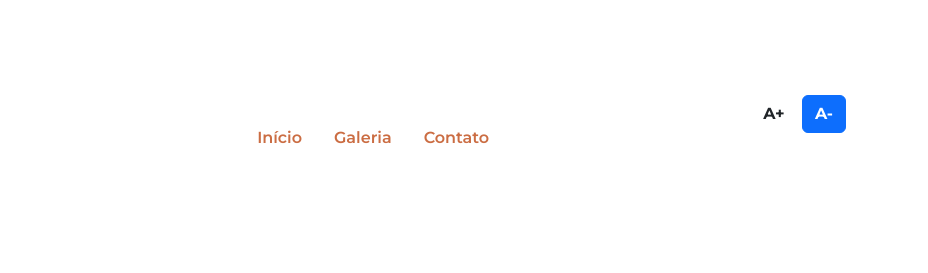
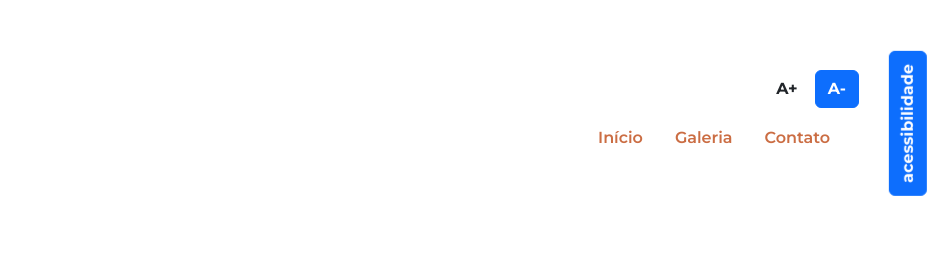
Before and after one commit to JoaoMalko/Site-Acessivel, a plain HTML site: page index.html in a window 1280 px wide. Shown: the top 273 px of the page, 352-1280 px from the left. Drawn offline with nearby package versions, Linux system fonts and the light colour scheme.

Commit message:
index.html

```diff
--- a/index.html
+++ b/index.html
@@ -22,10 +22,13 @@
                 <li class="nav-item"><a class="nav-link" href="#galeria">Galeria</a></li>
                 <li class="nav-item"><a class="nav-link" href="#contato">Contato</a></li>
             </ul>
-       <div id="acessibilidade">
+       <div id="acessibilidade" class="menu-acessibilidade">
+        <button id="botao-acessibilidade" class="btn btn-primary rotacao-botao fw-bold">acessibilidade</button>
+        <div id="opcoes-acessibilidade" class="opcoes-acessibilidade apresenta-lista">
          <button id="aumenta-font"class="btn btn-praimary fw-bold">A+</button>
          <button id="diminuir-fonte"class="btn btn-primary fw-bold">A-</button>
 
+         <div>
        <div>
 
         </nav>
--- a/script.js
+++ b/script.js
@@ -21,6 +21,6 @@
     diminuiFonteBotao.addEventListener('click',function(){
         tamanhoAtualFonte -= 0.1;
         document.boby.style.fontSize = `${tamanhoAtualFonte}ren`;
-});
+      });
 
 });
```
